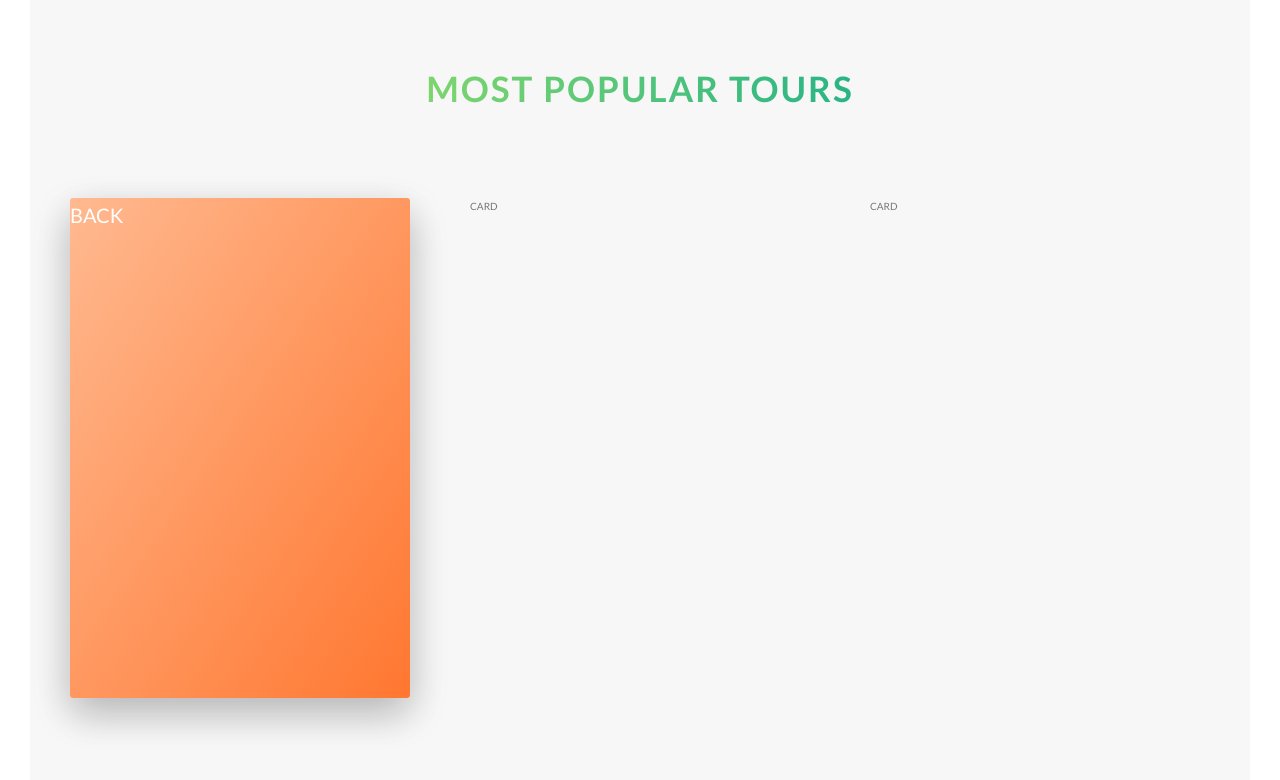
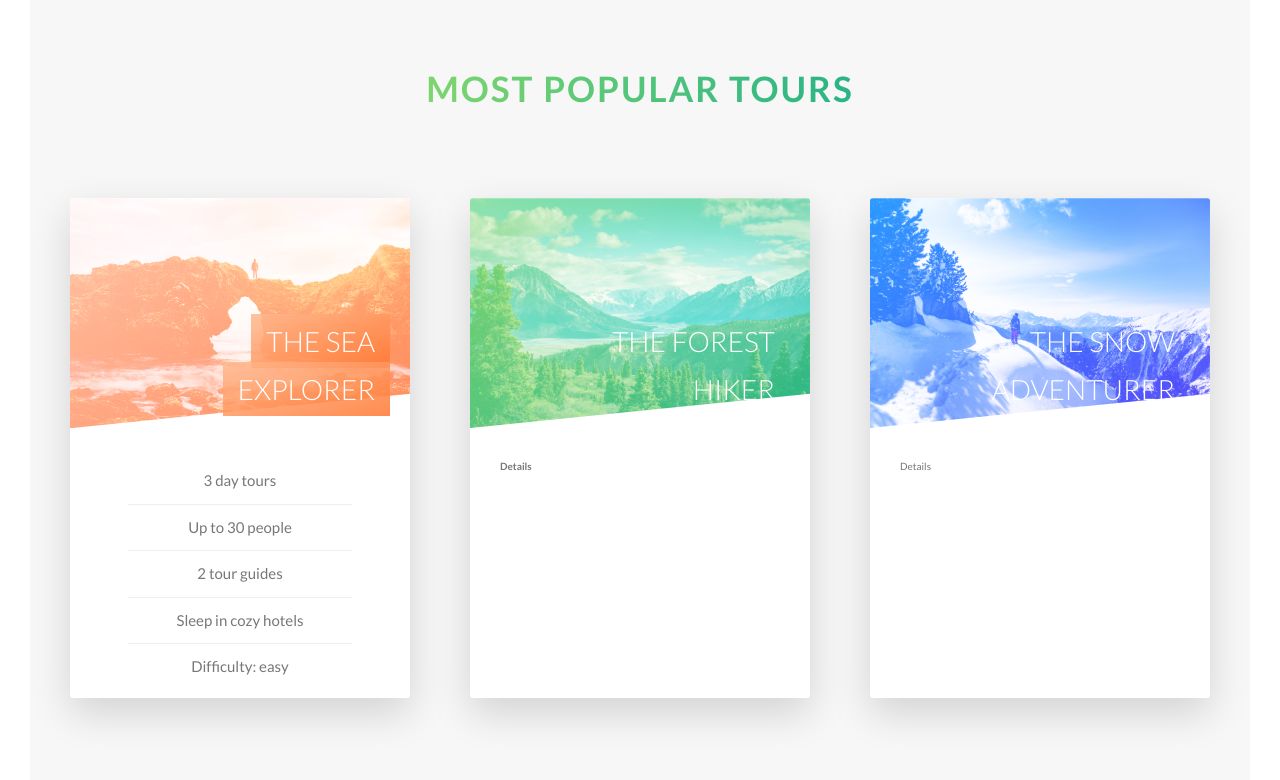
Before and after one commit to matheuscruzhen/natours, a website: page index.html in a window 1280 px wide. Shown: the part 2452-3232 px from the top of the page. Drawn offline with Linux system fonts and the light colour scheme.

Commit message:
building the tours section - part 2

```diff
--- a/index.html
+++ b/index.html
@@ -99,34 +99,68 @@
             <div class="row">
                 <div class="col-1-of-3">
                     <div class="card">
-                        <div class="card__side card__side--front-1">
-                            FRONT
+                        <div class="card__side card__side--front">
+                            <div class="card__picture card__picture--1">
+                                &nbsp;
+                            </div>
+                            <h4 class="card__heading">
+                                <span class="card__heading-span card__heading-span--1">
+                                    The sea explorer
+                                </span>
+                            </h4>
+                            <div class="card__details">
+                                <ul>
+                                    <li>3 day tours</li>
+                                    <li>Up to 30 people</li>
+                                    <li>2 tour guides</li>
+                                    <li>Sleep in cozy hotels</li>
+                                    <li>Difficulty: easy</li>
+                                </ul>
+                            </div>
                         </div>
-                        <div class="card__side card__side--back-1">
+                        <div class="card__side card__side--back card__side--back-1">
                             BACK
                         </div>
                     </div>
                 </div>
                 <div class="col-1-of-3">
                     <div class="card">
-                        <!-- <div class="card__side card__side--front-2">
-                            FRONT
+                        <div class="card__side card__side--front">
+                            <div class="card__picture card__picture--2">
+                                &nbsp;
+                            </div>
+                            <h4 class="card__heading">
+                                    <span class="card__heading-span card__heading-span--2">
+                                        The forest hiker
+                                    </span>
+                            <h4/>
+                            <div class="card__details">
+                                Details
+                            </div>
                         </div>
-                        <div class="card__side card__side--back-2">
+                        <div class="card__side card__side--back card__side--back-2">
                             BACK
-                        </div> -->
-                        CARD
+                        </div>
                     </div>
                 </div>
                 <div class="col-1-of-3">
                     <div class="card">
-                        <!-- <div class="card__side card__side--front-3">
-                            FRONT
+                        <div class="card__side card__side--front">
+                            <div class="card__picture card__picture--3">
+                                &nbsp;
+                            </div>
+                            <h4 class="card__heading">
+                                    <span class="card__heading-span card__heading-span--3">
+                                        The snow adventurer
+                                    </span>
+                            </h4>
+                            <div class="card__details">
+                                Details
+                            </div>
                         </div>
-                        <div class="card__side card__side--back-3">
+                        <div class="card__side card__side--back card__side--back-3">
                             BACK
-                        </div> -->
-                        CARD
+                        </div>
                     </div>
                 </div>
             </div>
--- a/sass/abstracts/_variables.scss
+++ b/sass/abstracts/_variables.scss
@@ -10,6 +10,7 @@ $color-tertiary-light: #2998ff;
 $color-tertiary-dark: #5643fa;
 
 $color-grey-light-1: #f7f7f7;
+$color-grey-light-2: #eee;
 
 $color-grey-dark: #777;
 $color-white: #fff;
--- a/sass/components/_card.scss
+++ b/sass/components/_card.scss
@@ -5,9 +5,6 @@
   height: 50rem;
 
   &__side {
-    color: #fff;
-    font-size: 2rem;
-
     height: 50rem;
     transition: all 0.8s ease;
     position: absolute;
@@ -16,6 +13,7 @@
     width: 100%;
     backface-visibility: hidden;
     border-radius: 3px;
+    overflow: hidden;
     box-shadow: 0 1.5rem 4rem rgba($color-black, 0.15);
 
     &--front {
@@ -23,28 +21,98 @@
     }
 
     &--back {
-      background-color: greenyellow;
       transform: rotateY(180deg);
 
       &-1 {
         background-image: linear-gradient(to right bottom, $color-secondary-light, $color-secondary-dark);
       }
-
       &-2 {
-        // background-image: linear-gradient(to right bottom, $color-priamary-light, $color-priamary-dark);
+        background-image: linear-gradient(to right bottom, $color-primary-light, $color-primary-dark);
       }
-
       &-3 {
-        // background-image: linear-gradient(to right bottom, $color-tertiary-light, $color-tertiary-dark);
+        background-image: linear-gradient(to right bottom, $color-tertiary-light, $color-tertiary-dark);
       }
     }
   }
 
   &:hover &__side--front {
-    transform: rotateY(180deg);
+    transform: rotateY(-180deg);
   }
 
   &:hover &__side--back {
     transform: rotateY(0);
   }
+
+  // FRONT SIDE STYLING
+  &__picture {
+    background-size: cover;
+    height: 23rem;
+    background-blend-mode: screen;
+    -webkit-clip-path: polygon(0 0, 100% 0, 100% 85%, 0 100%);
+    clip-path: polygon(0 0, 100% 0, 100% 85%, 0 100%);
+
+    &--1 {
+      background-image: linear-gradient(to right bottom, $color-secondary-light, $color-secondary-dark),
+      url(../../img/nat-5.jpg);
+    }
+
+    &--2 {
+      background-image: linear-gradient(to right bottom, $color-primary-light, $color-primary-dark),
+      url(../../img/nat-6.jpg);
+    }
+
+    &--3 {
+      background-image: linear-gradient(to right bottom, $color-tertiary-light, $color-tertiary-dark),
+      url(../../img/nat-7.jpg);
+    }
+
+  }
+
+  &__heading {
+    font-size: 2.8rem;
+    font-weight: 300;
+    text-transform: uppercase;
+    color: $color-white;
+    text-align: right;
+    position: absolute;
+    top: 12rem;
+    right: 2rem;
+    width: 75%;
+  }
+
+  &__heading-span {
+    padding: 1rem 1.5rem;
+    -webkit-box-decoration-break: clone;
+    box-decoration-break: clone; // Fix the padding, treat each line as if they are separated elements
+
+    &--1 {
+      background-image: linear-gradient(to right bottom,
+      rgba($color-secondary-light, 0.85),
+      rgba($color-secondary-dark, 0.85));
+    }
+  }
+
+  &__details {
+    padding: 3rem;
+
+    ul {
+      list-style: none;
+      width: 80%;
+      margin: 0 auto;
+
+      li {
+        text-align: center;
+        font-size: 1.5rem;
+        padding: 1rem;
+
+        &:not(:last-child) {
+          border-bottom: 1px solid $color-grey-light-2;
+        }
+
+      }
+
+    }
+
+  }
+
 }
```
Also changed, not shown: css/style.css.
